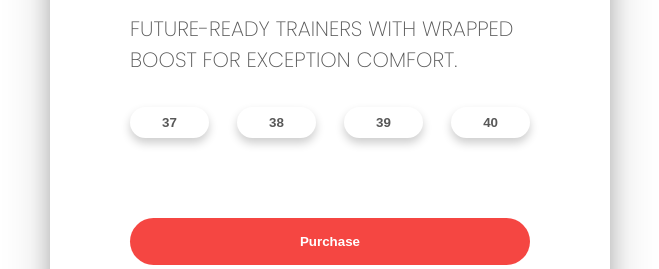
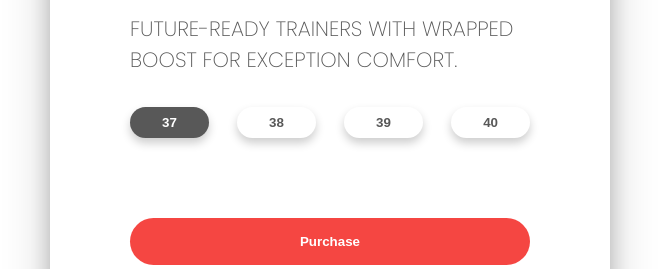
Before and after one commit to N2AM/3D-Animation-in-vanilla-JS, a plain HTML site: page index.html in a window 1280 px wide. Shown: the part 531-800 px from the top of the page, without its empty margins (310-969 px from the left). Drawn offline with Linux system fonts and the light colour scheme.

Commit message:
animated events

```diff
--- a/index.html
+++ b/index.html
@@ -24,7 +24,7 @@
             FUTURE-READY TRAINERS WITH WRAPPED BOOST FOR EXCEPTION COMFORT.
           </h3>
           <div class="sizes">
-            <button>37</button>
+            <button class="active">37</button>
             <button>38</button>
             <button>39</button>
             <button>40</button>
```
